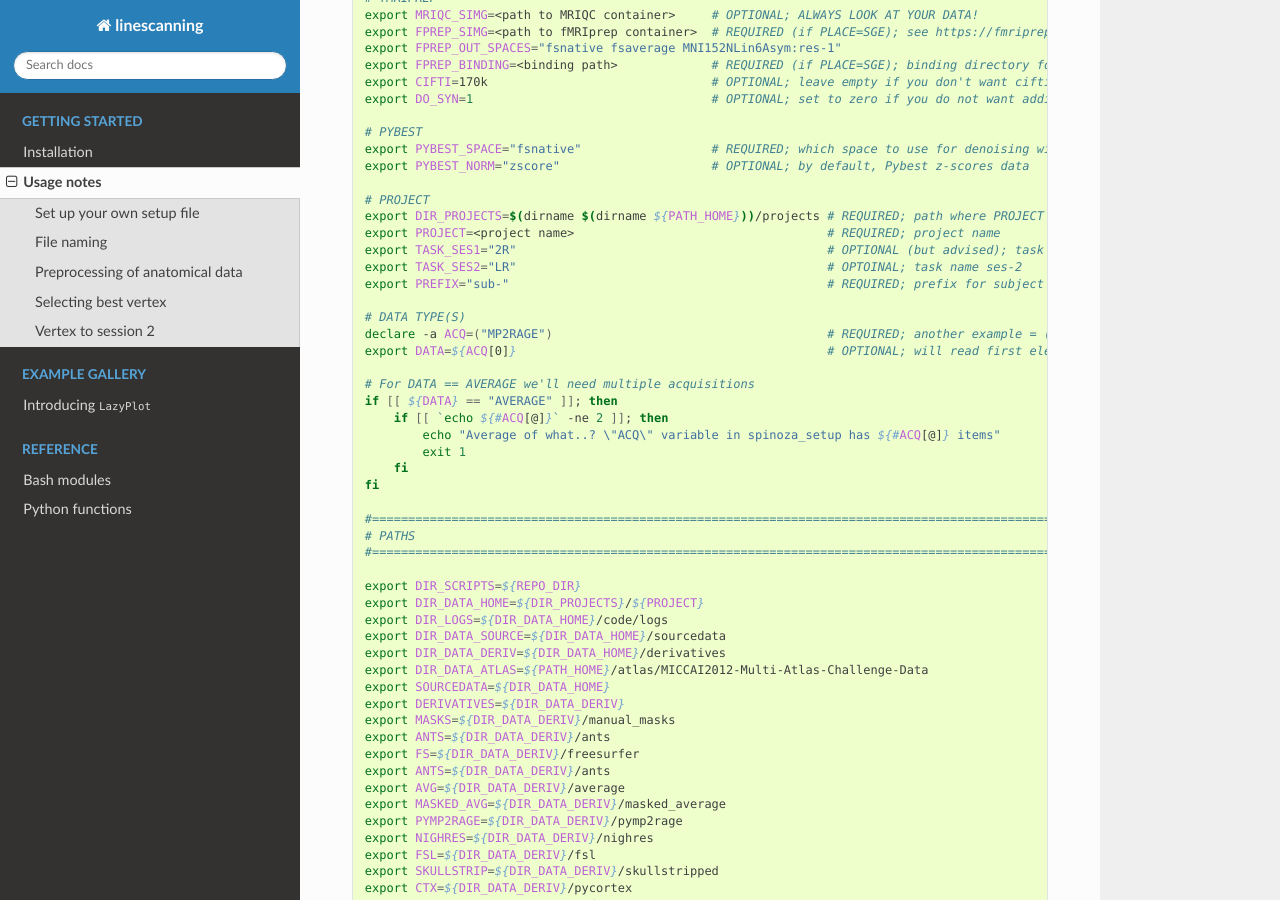
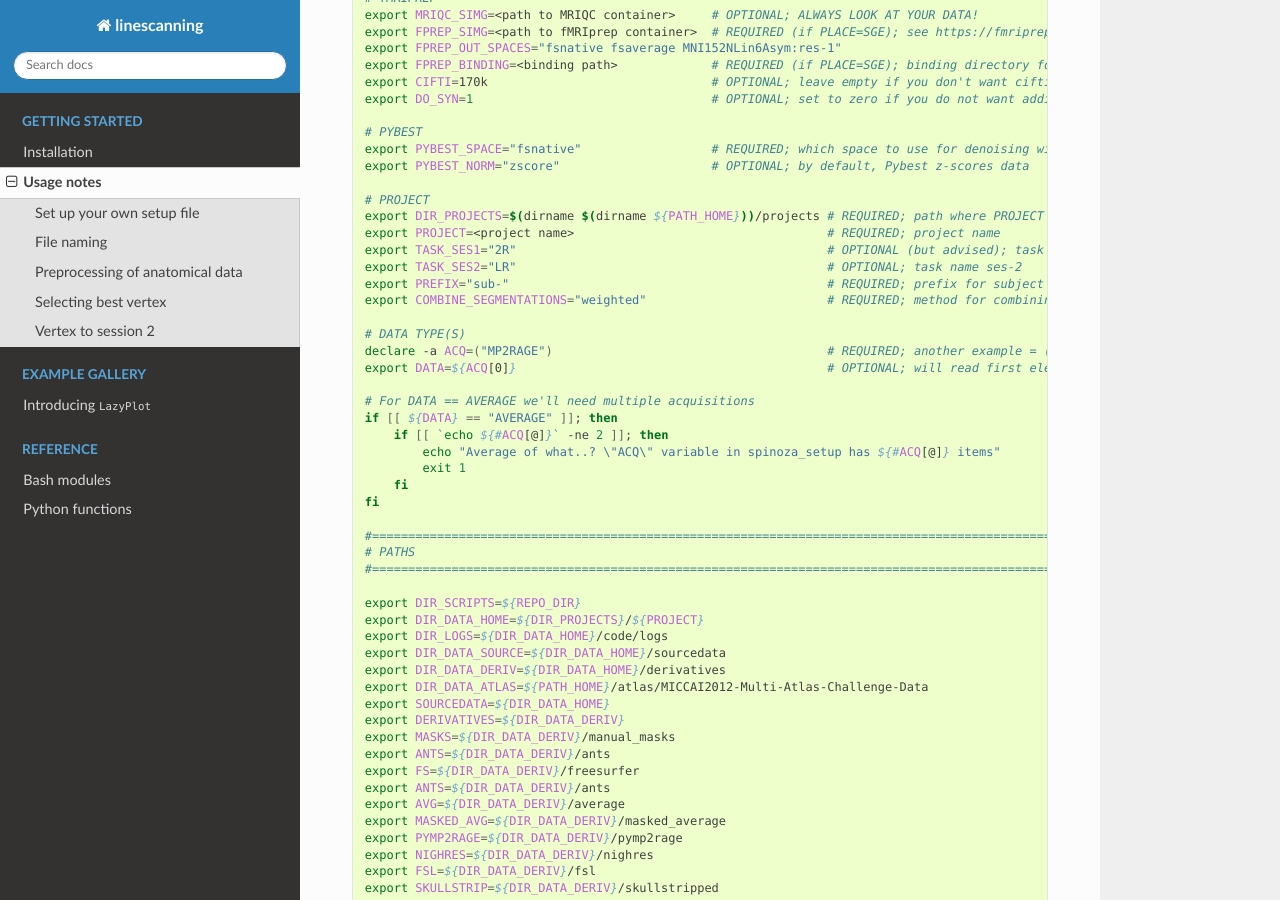
Before and after one commit to gjheij/linescanning, a Sphinx documentation site: the page built from doc/source/usage.rst, in a window 1280 px wide and 900 px high, scrolled down 727 px. Built offline with Sphinx 7.4.7 and the Read the Docs theme 2.0.0, drawn with Linux system fonts in a browser that asks for light colours; pages that are not in the unit, such as notebooks, are missing from menus; some of the changed text lies outside the part shown.

Commit message:
allow hard/weighted segmentation combination > set in setup file

```diff
--- a/doc/source/usage.rst
+++ b/doc/source/usage.rst
@@ -44,8 +44,9 @@ The path specifications are mainly controlled by the setup file called ``spinoza
     export DIR_PROJECTS=$(dirname $(dirname ${PATH_HOME}))/projects # REQUIRED; path where PROJECT lives
     export PROJECT=<project name>                                   # REQUIRED; project name
     export TASK_SES1="2R"                                           # OPTIONAL (but advised); task name ses-1
-    export TASK_SES2="LR"                                           # OPTOINAL; task name ses-2
+    export TASK_SES2="LR"                                           # OPTIONAL; task name ses-2
     export PREFIX="sub-"                                            # REQUIRED; prefix for subject folders
+    export COMBINE_SEGMENTATIONS="weighted"                         # REQUIRED; method for combining segmentations
 
     # DATA TYPE(S)
     declare -a ACQ=("MP2RAGE")                                      # REQUIRED; another example = ("MP2RAGE" "MEMP2RAGE") or ("MPRAGE")
@@ -132,6 +133,10 @@ You will have to set a few things yourself:
     $ export TASK_SES1="2R"
     $ export TASK_SES2="LR"
     $ export PREFIX="sub-"
+    $ export COMBINE_SEGMENTATIONS="weighted"
+
+    .. attention::
+        if `COMBINE_SEGMENTATIONS="weighted"`, then a weighted combination will produce the tissue probability maps that will be inserted in CRUISE; this will utilize `call_gdhcombine`. Alternatively, you can set `COMBINE_SEGMENTATIONS="hard"`. This means you trust the segmentation from CAT12_, and `call_combine` will use this in concert with FreeSurfer_'s segmentation to create **binary** 'probabilities' that are directly converted in `spinoza_cortexreconstruction` rather than estimating levelsets using CRUISE. There's benefit to both; *weighted* allows you to be more conservative around GM/CSF interfaces, whereas *hard* can be useful in hard-to-segment areas
 
 7) Specify your data type(s).
 
```
Also changed, not shown: 5 other files.
